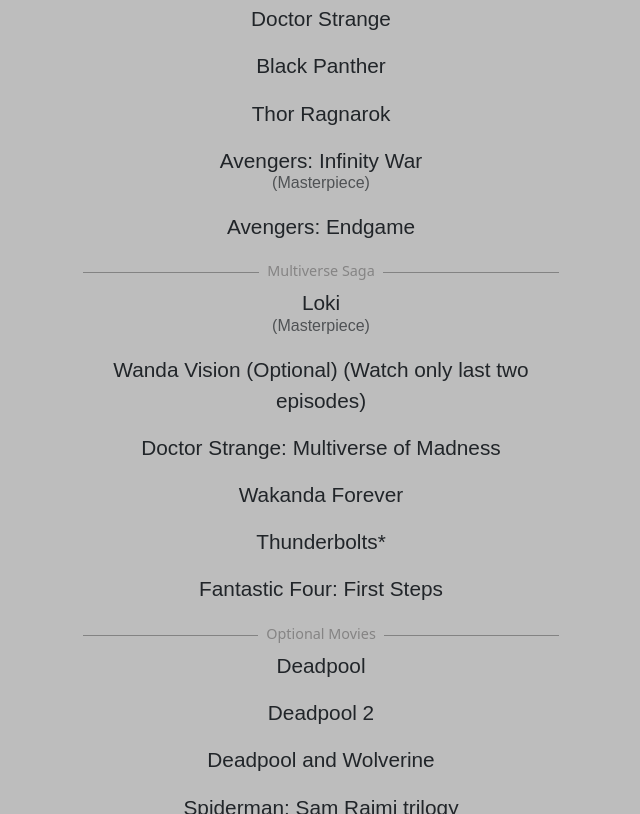
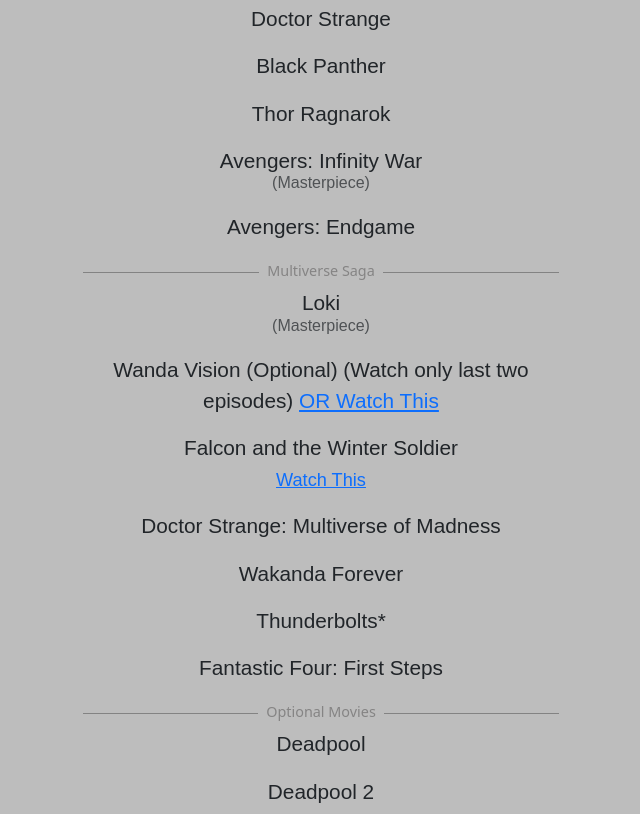
Before and after one commit to ShaikhHameed/marvel-watch-guide, a plain HTML site: page index.html in a window 1280 px wide. Shown: the part 1103-1917 px from the top of the page, without its empty margins (319-959 px from the left). Drawn offline with nearby package versions, Linux system fonts and the light colour scheme.

Commit message:
Update index.html

```diff
--- a/index.html
+++ b/index.html
@@ -16,10 +16,10 @@
         <div class="phase-container">
             <div class="title-label"><h2>The X Men Saga</h2></div>
             <div class="movie-item">
-                <p class="movie-title">X-Men</p>
+                <p class="movie-title">X-Men (Must Watch)</p>
             </div>
             <div class="movie-item">
-                <p class="movie-title">X-Men 2 </p>
+                <p class="movie-title">X-Men 2 (Must Watch)</p>
             </div>
             <div class="movie-item">
                 <p class="movie-title">X-Men: The Last Stand</p>
@@ -94,7 +94,13 @@
                 <p class="movie-title">Loki <span class="masterpiece">(Masterpiece)</span></p>
             </div>
             <div class="movie-item">
-                <p class="movie-title">Wanda Vision (Optional) (Watch only last two episodes)</p>
+                <p class="movie-title">Wanda Vision (Optional) (Watch only last two episodes)
+                  <a href="https://www.youtube.com/watch?v=YJrW8Q5r4Yk" target="_blank">OR Watch This</a></small>
+                </p>
+            </div>
+            <div class="movie-item">
+                <p class="movie-title">Falcon and the Winter Soldier<br><small>
+                  <a href="https://www.youtube.com/watch?v=wySrDYTqn4E" target="_blank">Watch This</a></small></p>
             </div>
             <div class="movie-item">
                 <p class="movie-title">Doctor Strange: Multiverse of Madness</p>
```
